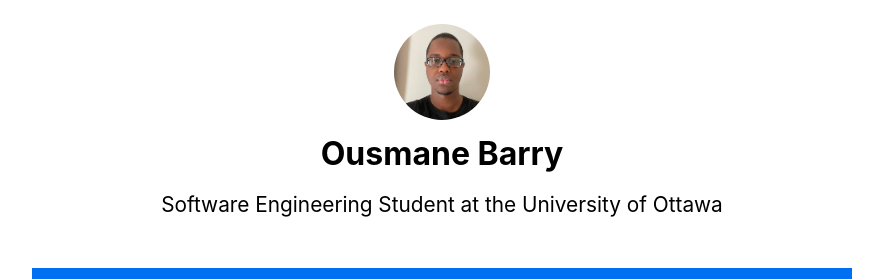
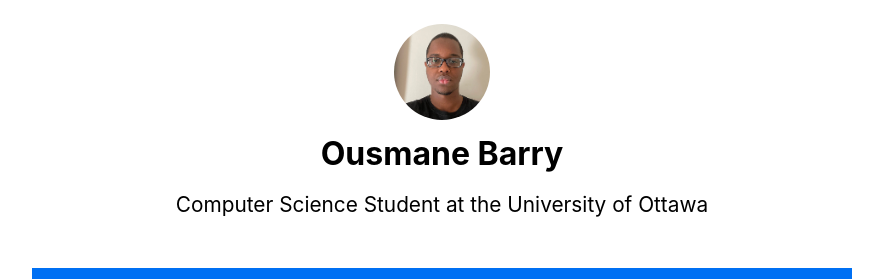
Before and after one commit to ousmanebarry/me, a Next.js app: page / in a window 1280 px wide. Shown: the top 279 px of the page, without its empty margins (198-1081 px from the left). Built offline with nearby package versions, Linux system fonts and the light colour scheme.

Commit message:
program change name

```diff
--- a/pages/index.js
+++ b/pages/index.js
@@ -45,7 +45,7 @@ export default function Home() {
             <h1 className={styles.title}>Ousmane Barry</h1>
 
             <p className={styles.description}>
-              Software Engineering Student at the University of Ottawa
+              Computer Science Student at the University of Ottawa
             </p>
           </div>
 
```
